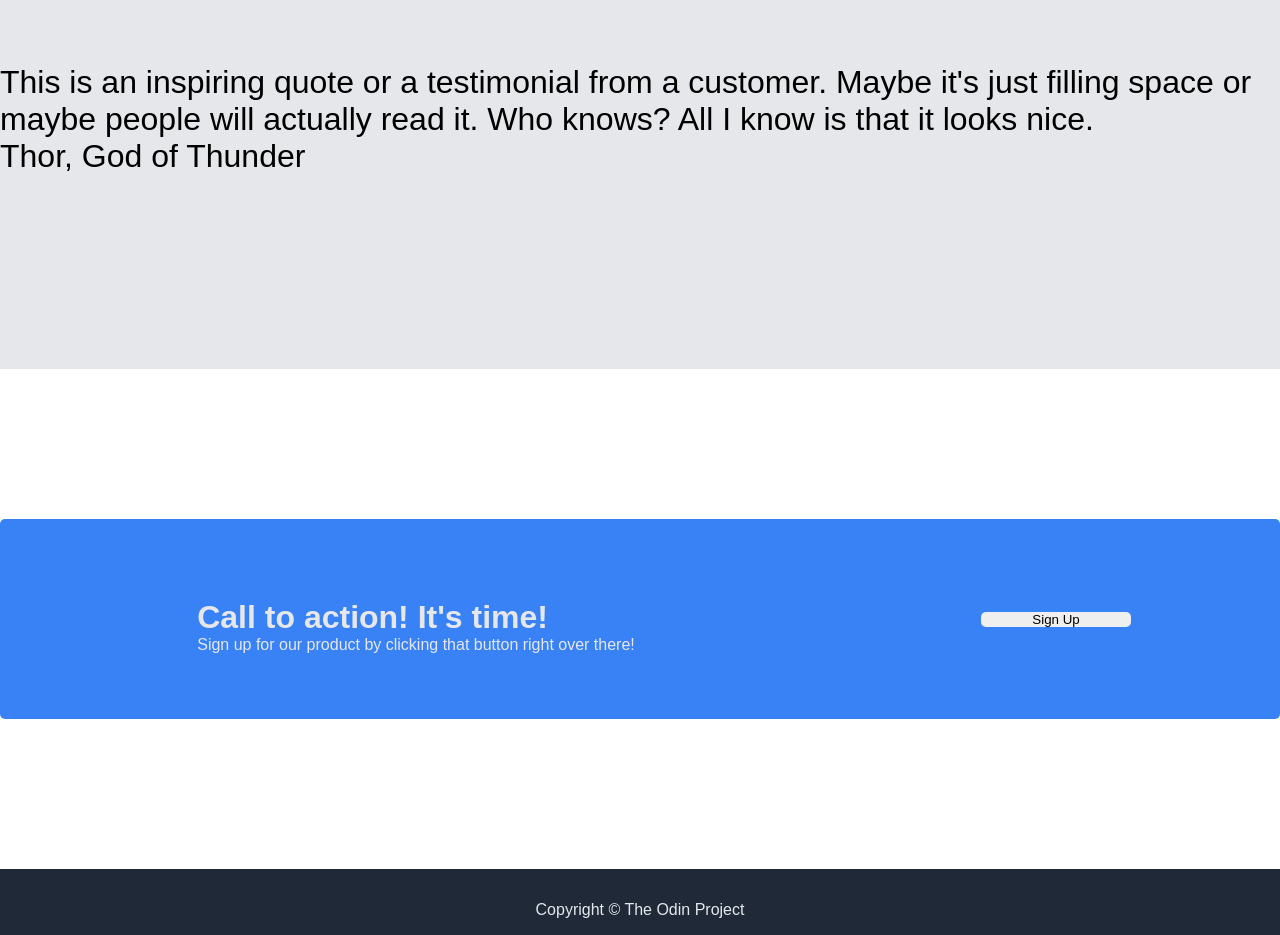
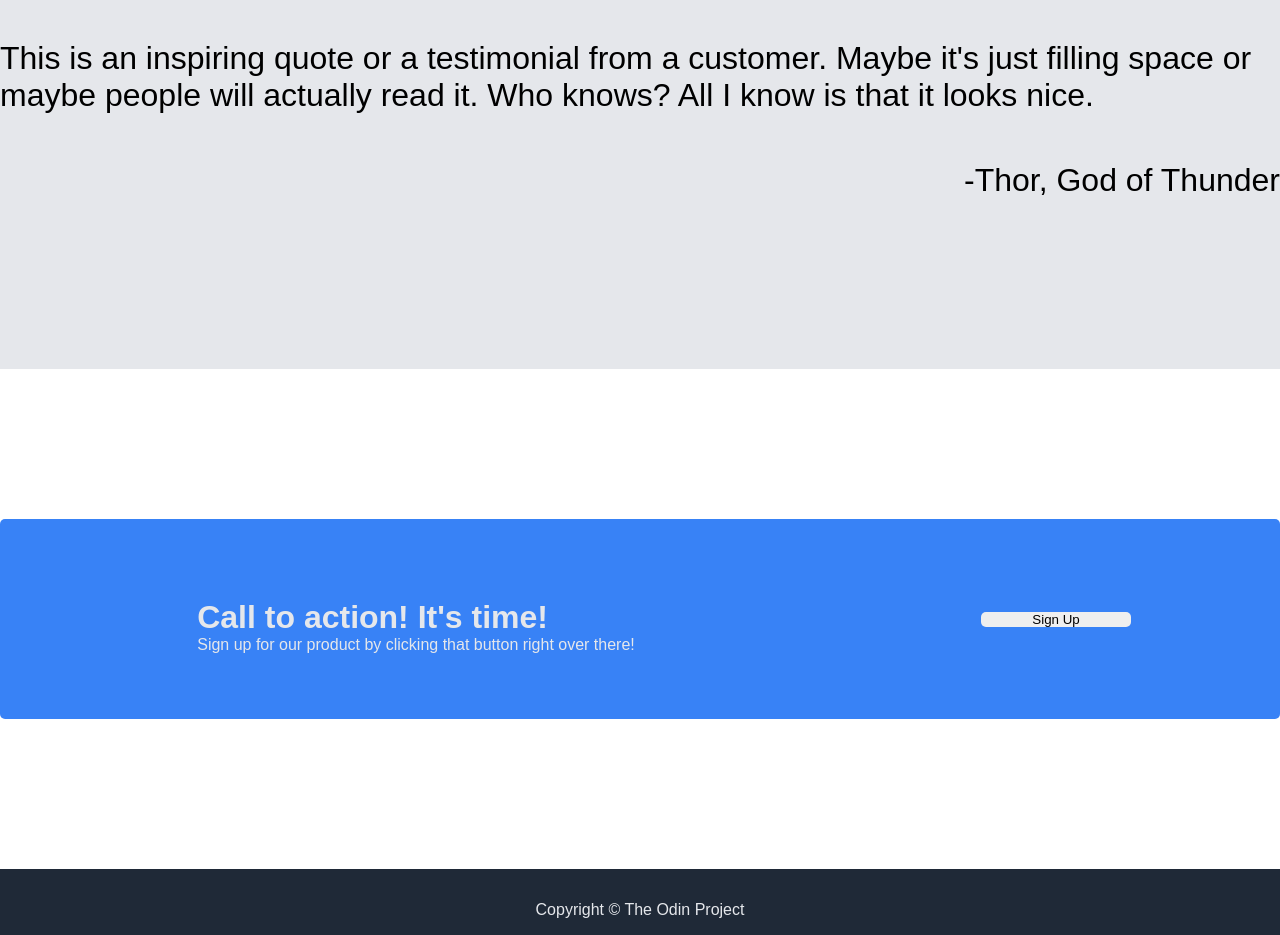
Before and after one commit to niharreddy3/Odin-Project-Landing-Page, a plain HTML site: page index.html in a window 1280 px wide. Shown: the part 1260-2195 px from the top of the page. Drawn offline with Linux system fonts and the light colour scheme.

Commit message:
second-draft

```diff
--- a/index.css
+++ b/index.css
@@ -151,6 +151,11 @@ button {
   color: #E5E7EB;
 }
 
+.god-of-thunder{
+  margin-top: 3rem;
+  text-align: end;
+}
+
 
 .call-to-action {
   background-color: #3882f6;
@@ -174,7 +179,3 @@ button {
   justify-content: center;
   align-items: center;
 }
-
-.text-container {
-
-}
--- a/index.html
+++ b/index.html
@@ -72,7 +72,7 @@
     <div class="main-section-three-container">
       <div class="main-section-three">
         <p>This is an inspiring quote or a testimonial from a customer. Maybe it's just filling space or maybe people will actually read it. Who knows? All I know is that it looks nice.</p>
-        <p>Thor, God of Thunder</p>
+        <p class="god-of-thunder">-Thor, God of Thunder</p>
       </div>
     </div>
 
```
